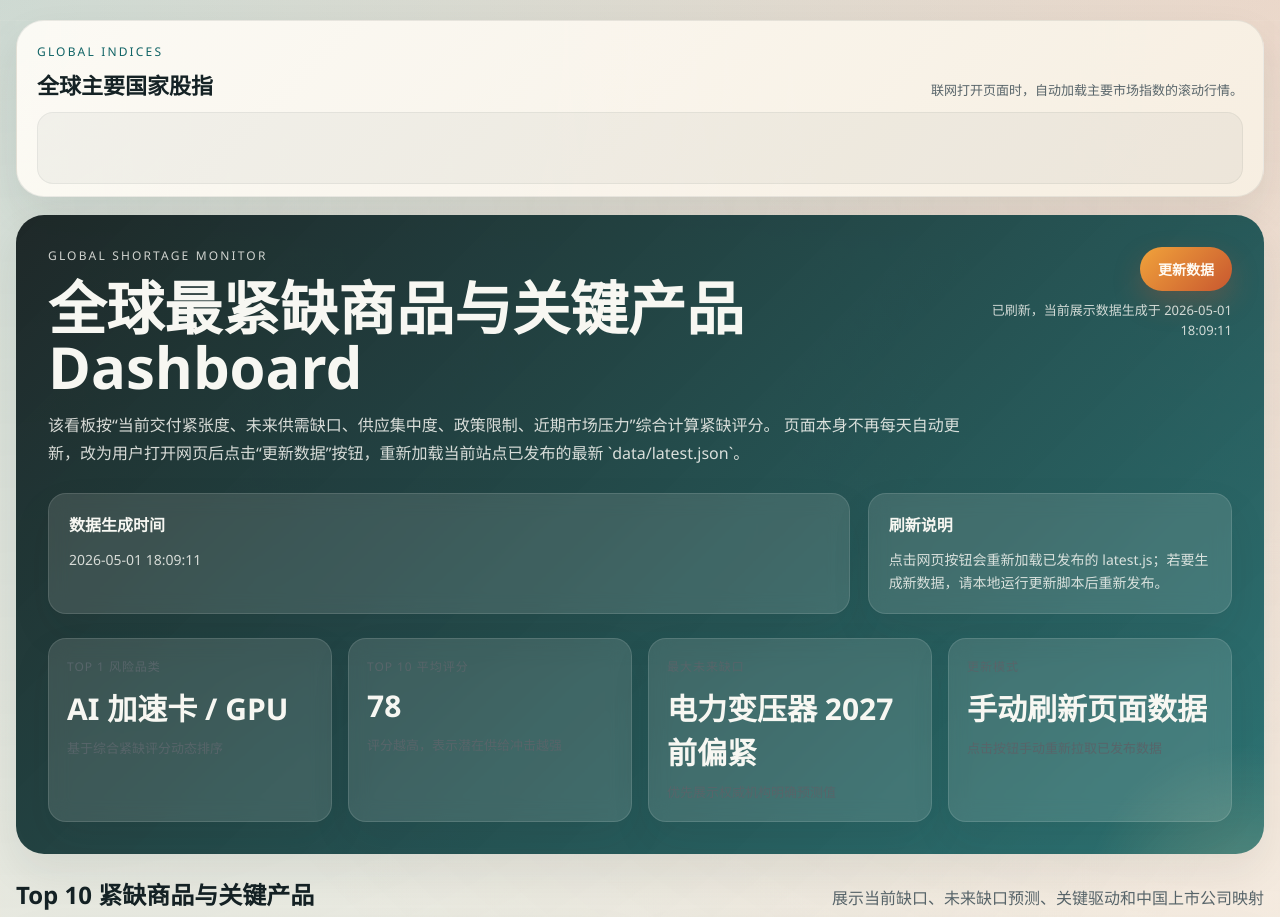
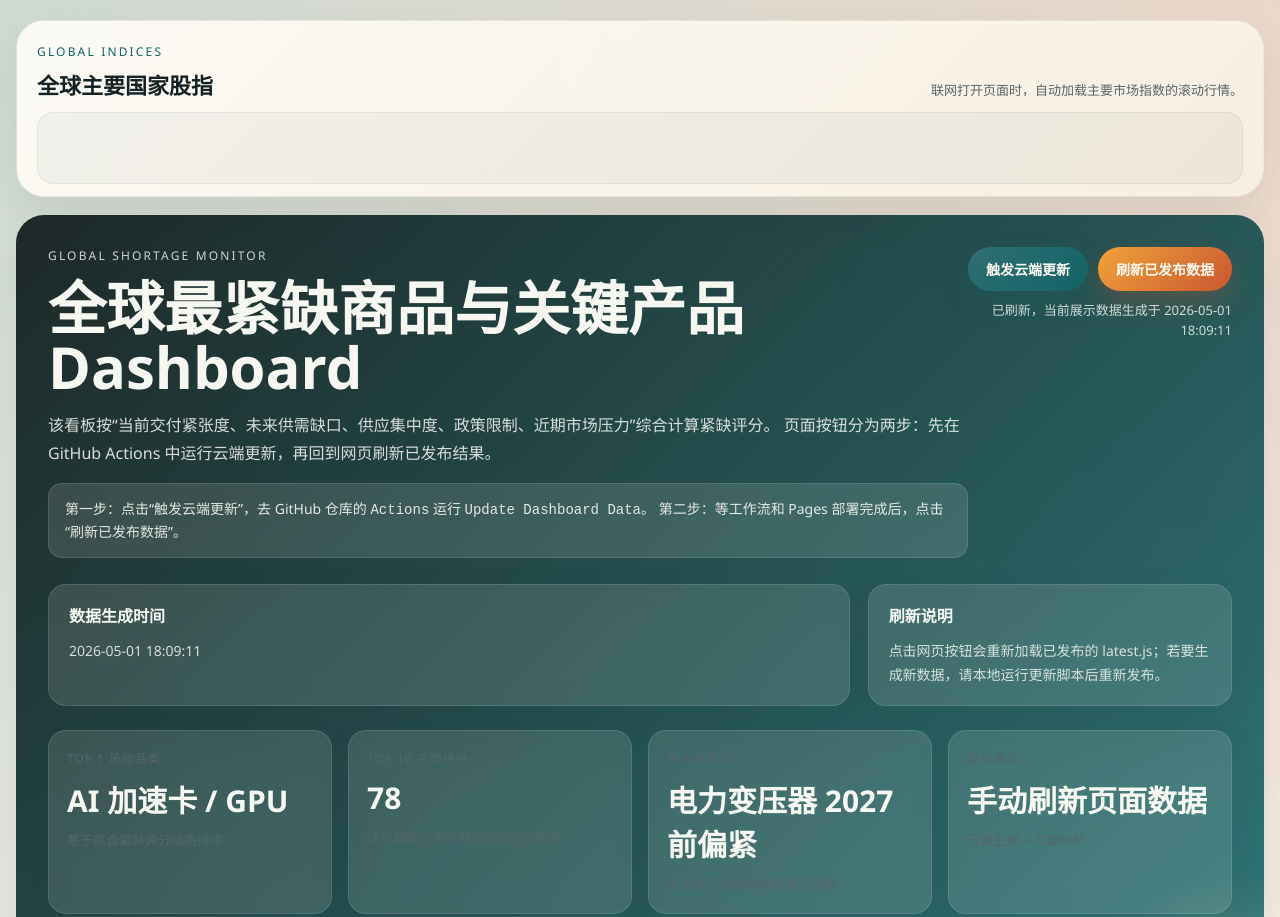
Before and after one commit to wnzyjs/shortage-products, a plain HTML site: page index.html in a window 1280 px wide. Shown: the top 917 px of the page. Drawn offline with Linux system fonts and the light colour scheme; a script that the page names is missing.

Commit message:
Add files via upload

```diff
--- a/assets/app.js
+++ b/assets/app.js
@@ -1,4 +1,5 @@
 const DATA_SCRIPT_URL = "./data/latest.js";
+const GITHUB_ACTIONS_URL = "";
 
 function setText(id, value) {
   const el = document.getElementById(id);
@@ -128,8 +129,18 @@ async function loadDashboardData() {
   }
 }
 
+function openActionsPage() {
+  const statusEl = document.getElementById("refresh-status");
+  if (GITHUB_ACTIONS_URL) {
+    window.open(GITHUB_ACTIONS_URL, "_blank", "noopener,noreferrer");
+    statusEl.textContent = "已打开 GitHub Actions，请先运行云端更新工作流。";
+    return;
+  }
+  statusEl.textContent = "请先在 GitHub 仓库的 Actions 页面运行 Update Dashboard Data，再回来点“刷新已发布数据”。";
+}
+
 document.addEventListener("DOMContentLoaded", () => {
-  const buttonEl = document.getElementById("refresh-button");
-  buttonEl.addEventListener("click", loadDashboardData);
+  document.getElementById("refresh-button").addEventListener("click", loadDashboardData);
+  document.getElementById("trigger-update-button").addEventListener("click", openActionsPage);
   loadDashboardData();
 });
--- a/assets/styles.css
+++ b/assets/styles.css
@@ -517,3 +517,33 @@ tbody tr:last-child td {
     text-align: left;
   }
 }
+
+.hero-note {
+  margin-top: 16px;
+  max-width: 920px;
+  padding: 14px 16px;
+  border-radius: 14px;
+  background: rgba(255, 250, 242, 0.12);
+  border: 1px solid rgba(255, 255, 255, 0.12);
+  color: rgba(247, 247, 242, 0.9);
+  line-height: 1.6;
+  font-size: 14px;
+}
+
+.button-row {
+  display: flex;
+  gap: 10px;
+  flex-wrap: wrap;
+  justify-content: flex-end;
+}
+
+.secondary-button {
+  background: linear-gradient(135deg, #2e6f72 0%, #116466 100%);
+  box-shadow: 0 12px 28px rgba(17, 100, 102, 0.22);
+}
+
+@media (max-width: 720px) {
+  .button-row {
+    justify-content: flex-start;
+  }
+}
--- a/index.html
+++ b/index.html
@@ -55,14 +55,21 @@
             <h1>全球最紧缺商品与关键产品 Dashboard</h1>
           </div>
           <div class="hero-actions">
-            <button id="refresh-button" class="refresh-button" type="button">更新数据</button>
+            <div class="button-row">
+              <button id="trigger-update-button" class="refresh-button secondary-button" type="button">触发云端更新</button>
+              <button id="refresh-button" class="refresh-button" type="button">刷新已发布数据</button>
+            </div>
             <div id="refresh-status" class="refresh-status">等待加载数据</div>
           </div>
         </div>
         <p>
           该看板按“当前交付紧张度、未来供需缺口、供应集中度、政策限制、近期市场压力”综合计算紧缺评分。
-          页面本身不再每天自动更新，改为用户打开网页后点击“更新数据”按钮，重新加载当前站点已发布的最新 `data/latest.json`。
+          页面按钮分为两步：先在 GitHub Actions 中运行云端更新，再回到网页刷新已发布结果。
         </p>
+        <div class="hero-note">
+          第一步：点击“触发云端更新”，去 GitHub 仓库的 <code>Actions</code> 运行 <code>Update Dashboard Data</code>。
+          第二步：等工作流和 Pages 部署完成后，点击“刷新已发布数据”。
+        </div>
 
         <div class="hero-grid">
           <div class="hero-panel">
@@ -94,7 +101,7 @@
           <div class="stat hero-panel">
             <span class="label">更新模式</span>
             <span class="value" id="update-mode">--</span>
-            <span class="sub">点击按钮手动重新拉取已发布数据</span>
+            <span class="sub">云端生成 + 页面刷新</span>
           </div>
         </div>
       </section>
@@ -133,20 +140,20 @@
         <div class="method-card">
           <div class="section-header">
             <h2>方法论</h2>
-            <p>静态站点友好，不把数据直接写死在 HTML 里</p>
+            <p>静态页面负责展示，GitHub Actions 负责生成新数据</p>
           </div>
           <div class="method-grid">
             <div class="method-block">
-              <h4>1. GitHub Pages 结构</h4>
-              <p>页面入口使用 `index.html`，数据存放在 `data/latest.json`。这样上传到 GitHub Pages 后可以直接展示，不依赖本地脚本执行。</p>
+              <h4>1. 页面按钮</h4>
+              <p>“刷新已发布数据”只会重新加载当前站点上已经部署好的 `data/latest.js`。</p>
             </div>
             <div class="method-block">
-              <h4>2. 手动更新按钮</h4>
-              <p>按钮的作用是重新请求当前站点已发布的 JSON 文件，并刷新页面显示。它不会在浏览器里直接运行 Python 抓数脚本。</p>
+              <h4>2. 云端更新</h4>
+              <p>真正生成新数据的是 GitHub Action `Update Dashboard Data`，它会运行 `scripts/update_dashboard.py` 并提交新文件。</p>
             </div>
             <div class="method-block">
-              <h4>3. 真正生成新数据</h4>
-              <p>如果要生成新的 `latest.json`，仍需本地运行更新脚本后再 push 到 GitHub。GitHub Pages 本身是静态托管，不能直接在网页按钮里执行抓取程序。</p>
+              <h4>3. 部署生效</h4>
+              <p>新的数据提交后，GitHub Pages 会重新部署。部署完成前，网页刷新按钮看不到新变化。</p>
             </div>
           </div>
         </div>
```
